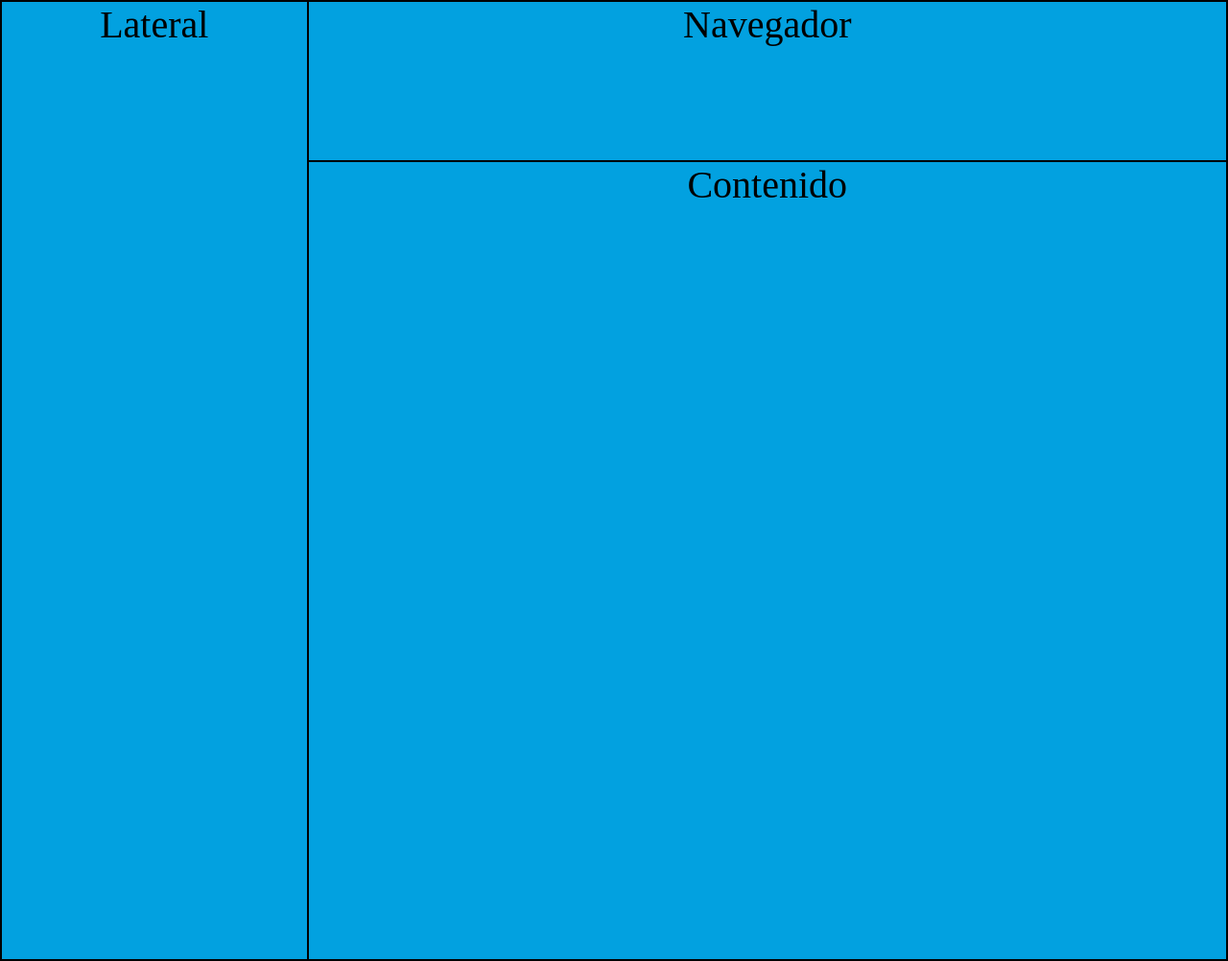
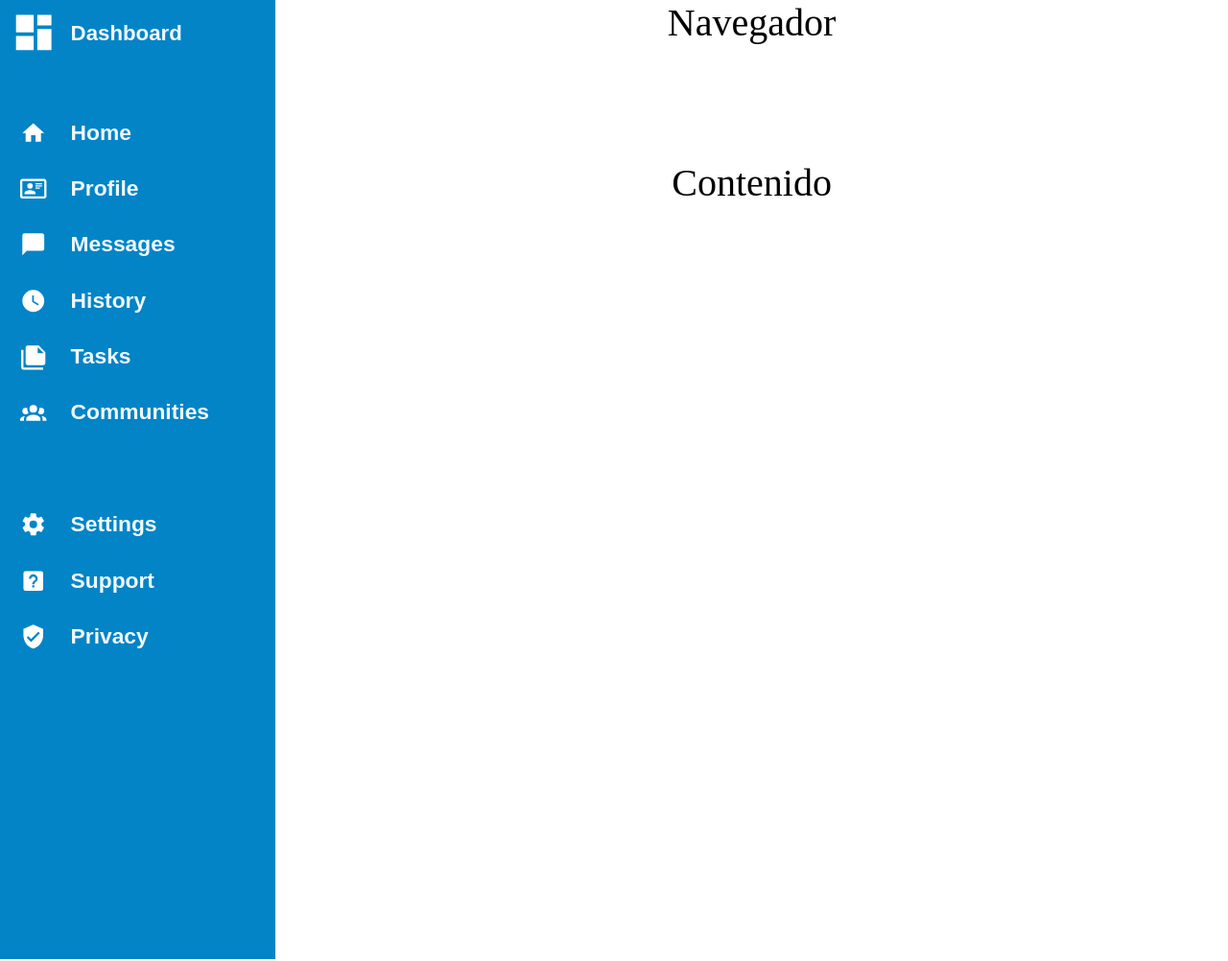
Before and after one commit to End46/Admin-Dashboard, a plain HTML site: page index.html in a window 1280 px wide. Shown: the whole page at 96% size. Drawn offline with Linux system fonts and the light colour scheme.

Commit message:
Admin-Dashboard: -Se agrego contenido de la barra lateral

```diff
--- a/index.html
+++ b/index.html
@@ -9,7 +9,26 @@
 <body>
     <div id="grid-contenedor">
         <div id="Lateral">
-            Lateral
+            <div><img src="iconos/developer-board.svg" alt="developer-board" class="iconos-grandes"></div>
+            <div class="Dashboard"><h5>Dashboard</h5></div>
+            <div><img src="iconos/home.svg" alt="home" class="iconos-pequeños"></div>
+            <h6>Home</h6>
+            <div><img src="iconos/card-account-details-outline.svg" alt="card-account-details-outline" class="iconos-pequeños"></div>
+            <h6>Profile</h6>
+            <div><img src="iconos/message.svg" alt="message" class="iconos-pequeños"></div>
+            <h6>Messages</h6>
+            <div><img src="iconos/clock.svg" alt="clock" class="iconos-pequeños"></div>
+            <h6>History</h6>
+            <div><img src="iconos/note-multiple.svg" alt="note-multiple" class="iconos-pequeños"></div>
+            <h6>Tasks</h6>
+            <div><img src="iconos/account-group.svg" alt="account-group" class="iconos-pequeños"></div>
+            <h6>Communities</h6>
+            <div><img src="iconos/cog.svg" alt="cog" class="iconos-pequeños"></div>
+            <h6>Settings</h6>
+            <div><img src="iconos/help-box.svg" alt="help-box" class="iconos-pequeños"></div>
+            <h6>Support</h6>
+            <div><img src="iconos/shield-check.svg" alt="shield-check" class="iconos-pequeños"></div>
+            <h6>Privacy</h6>
          </div>
          <div id="Navegador">
              Navegador
--- a/style.css
+++ b/style.css
@@ -6,27 +6,72 @@
 
 #grid-contenedor{
     display: grid;
-    grid-template-columns: repeat(4,1fr);
+    grid-template-columns:repeat(5,1fr);
     grid-template-rows: repeat(6,1fr);
-    background-color: rgb(2, 161, 224);
     grid-template-areas:
-    "Lateral Navegador Navegador Navegador"
-    "Lateral Contenido Contenido Contenido"
-    "Lateral Contenido Contenido Contenido"
-    "Lateral Contenido Contenido Contenido"
-    "Lateral Contenido Contenido Contenido"
-    "Lateral Contenido Contenido Contenido";
+    "Lateral Navegador Navegador Navegador Navegador"
+    "Lateral Contenido Contenido Contenido Contenido"
+    "Lateral Contenido Contenido Contenido Contenido"
+    "Lateral Contenido Contenido Contenido Contenido"
+    "Lateral Contenido Contenido Contenido Contenido"
+    "Lateral Contenido Contenido Contenido Contenido";
     height: 125vh;
 }
 
 div{
-    border: 1px solid;
     font-size: 5vh;
     text-align: center;
 }
 
 #Lateral{
+    font-family: Arial, Helvetica, sans-serif;
+    text-align: start;
     grid-area: Lateral;
+    padding-left: 1vw;
+    padding-right: 5.4vw;
+    padding-top: 1vh;
+    background-color: #0284c7;
+    color: #f0f9ff;
+    display: grid;
+    column-gap: 1vw;
+    grid-template-columns: 1fr 3fr;
+    grid-template-rows: 2fr repeat(5,1fr) 2fr repeat(2,1fr) 6fr;
+}
+
+#Lateral div{
+    display: flex;
+    align-items: flex-start;
+    justify-content: flex-end;
+}
+
+#Lateral h5:hover,
+#Lateral h6:hover{
+    cursor: pointer;
+}
+
+#Lateral h5:active,
+#Lateral h6:active{
+    color:#0284c7;
+}
+
+#Lateral .Dashboard{
+    display: flex;
+    align-items: flex-start;
+    justify-content: flex-start;
+    padding-top: 1.7vh;
+    font-size: 0.67em;
+}
+
+#Lateral h6{
+    font-size: 0.57em;
+}
+
+#Lateral .iconos-grandes{
+    height: 6vh;
+}
+
+#Lateral .iconos-pequeños{
+    height: 5vh;
 }
 
 #Navegador{
```
Also changed, not shown: iconos/account-group.svg (added), iconos/card-account-details-outline.svg (added), iconos/clock.svg (added), iconos/cog.svg (added), iconos/developer-board.svg (added), iconos/help-box.svg (added), iconos/home.svg (added), iconos/message.svg (added), iconos/note-multiple.svg (added), iconos/shield-check.svg (added), 1 other file.
